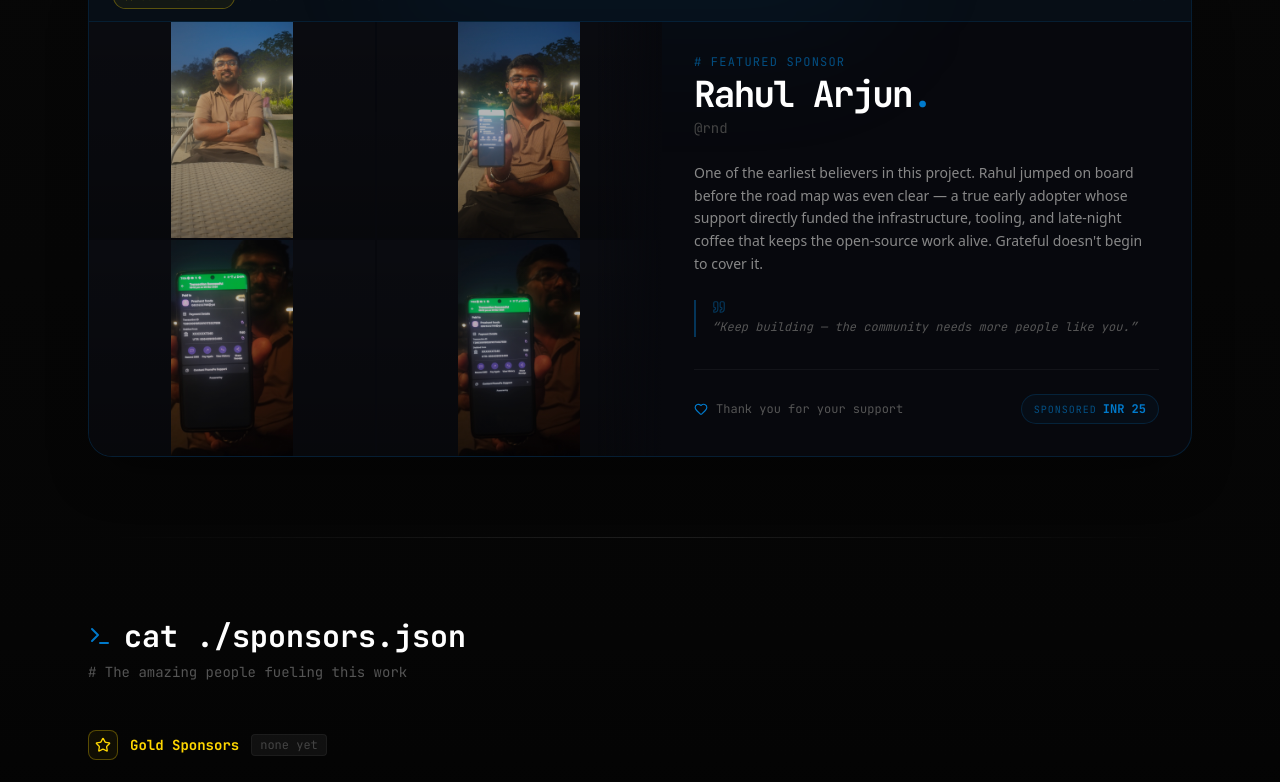
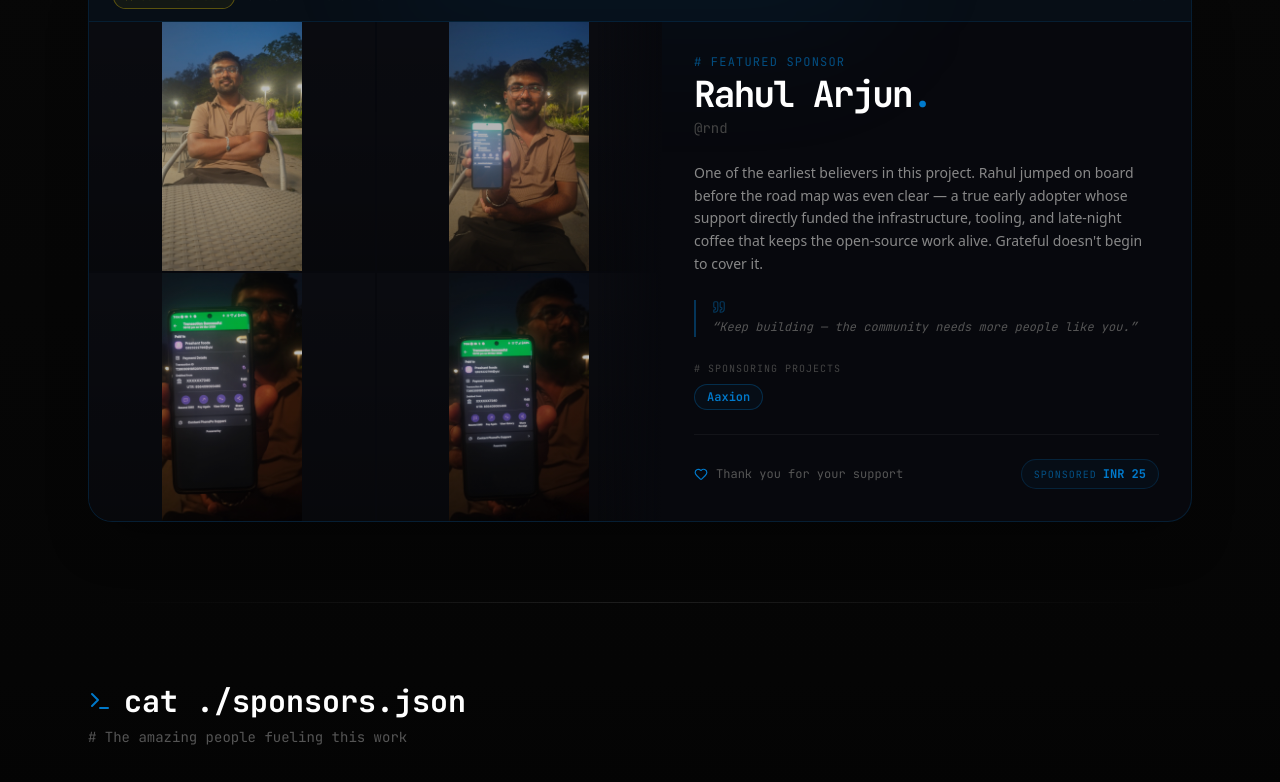
Before and after one commit to codershubinc/codershubinc.tech, a Next.js app: page /sponsors in a window 1280 px wide. Shown: the part 906-1688 px from the top of the page. Built offline with nearby package versions, Linux system fonts and the light colour scheme.

Commit message:
feat: add sponsored projects section to FeaturedSponsorSection

```diff
--- a/src/components/sponsors/FeaturedSponsorSection.tsx
+++ b/src/components/sponsors/FeaturedSponsorSection.tsx
@@ -94,11 +94,30 @@ export function FeaturedSponsorSection({
                                 {sponsor.description}
                             </p>
                             {sponsor.quote && (
-                                <div className="relative border-l-2 border-[#007acc]/40 pl-4 mb-8">
+                                <div className="relative border-l-2 border-[#007acc]/40 pl-4 mb-6">
                                     <Quote size={14} className="text-[#007acc]/40 mb-1" />
                                     <p className="font-mono text-xs text-[#555] italic leading-relaxed">
                                         &ldquo;{sponsor.quote}&rdquo;
                                     </p>
+                                </div>
+                            )}
+
+                            {/* Sponsored Projects */}
+                            {sponsor.sponsoredProjects?.length > 0 && (
+                                <div className="mb-6">
+                                    <p className="font-mono text-[10px] text-[#444] uppercase tracking-widest mb-2">
+                                        # sponsoring projects
+                                    </p>
+                                    <div className="flex flex-wrap gap-2">
+                                        {sponsor.sponsoredProjects.map((project) => (
+                                            <span
+                                                key={project}
+                                                className="px-3 py-1 rounded-full border border-[#007acc]/30 bg-[#007acc]/5 font-mono text-xs text-[#007acc] font-semibold"
+                                            >
+                                                {project}
+                                            </span>
+                                        ))}
+                                    </div>
                                 </div>
                             )}
                         </div>
```
